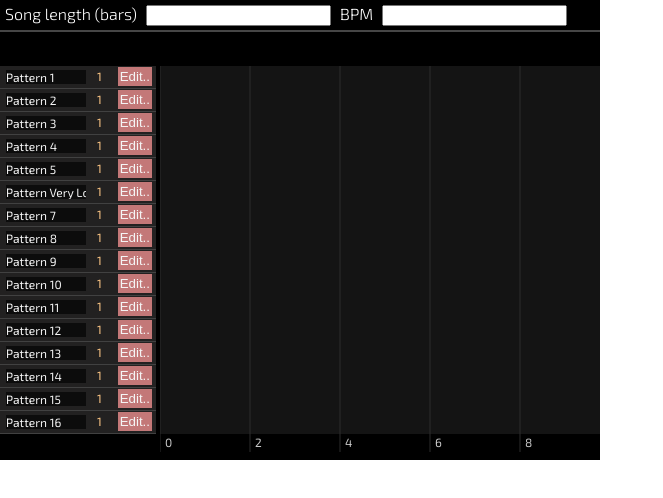
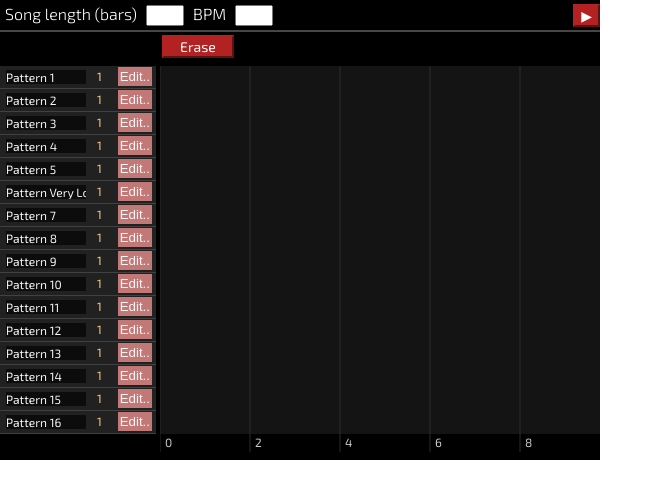
Before and after one commit to hyaio/hseq, a plain HTML site: page sr/index.html in a window 1280 px wide. Shown: the whole page, without its empty margins (0-663 px from the left). Drawn offline with Linux system fonts and the light colour scheme.

Commit message:
Added buttons

```diff
--- a/sr/index.html
+++ b/sr/index.html
@@ -13,8 +13,10 @@
         <input id="song-length"/>
         <label for="bpm">BPM</label>
         <input id="bpm"/>
+        <button class="red-button">&#9654;</button>
       </div>
       <div class="control-bar">
+      <button class="red-button erase-button">Erase</button>
       </div>
       <div class="pattern-sequencer-container">
         <div class="pattern-list"></div>
--- a/sr/style.css
+++ b/sr/style.css
@@ -80,3 +80,25 @@ canvas {
   float: right;
   right: 4px;
 }
+
+.erase-button {
+  width: 12%;
+  margin-top: 3px;
+  margin-left: 27%;
+}
+
+.red-button {
+  background-color: firebrick;
+  border-color: firebrick;
+  color: white;
+  font-family: "Exo 2";
+  font-size: 14px;
+}
+
+input {
+  width: 5%;
+}
+
+.inputs button {
+  float: right;
+}
```
